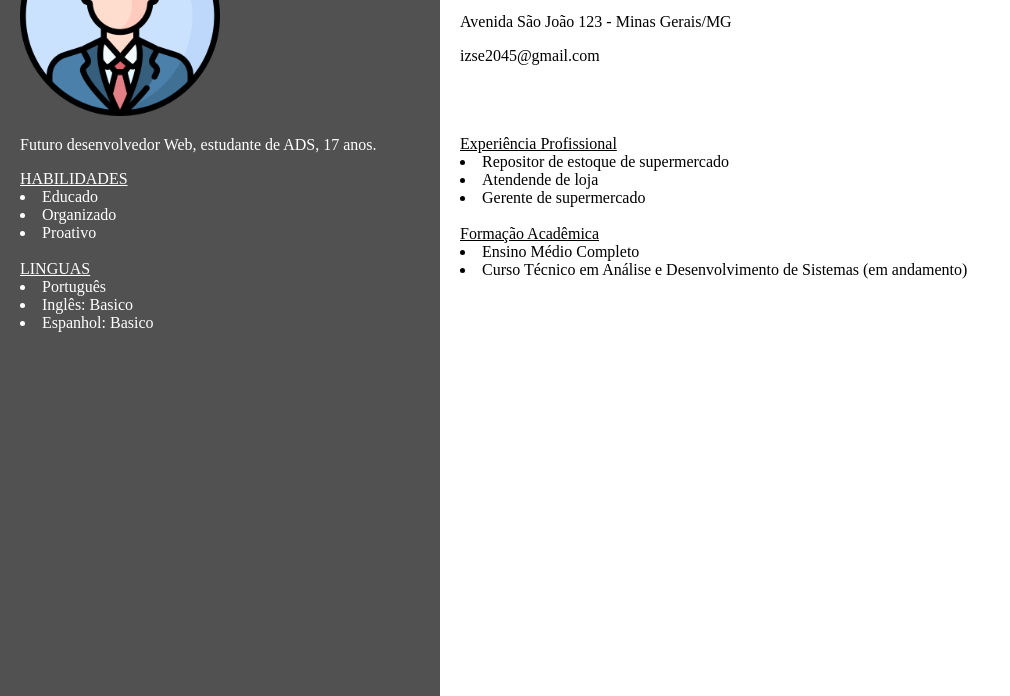
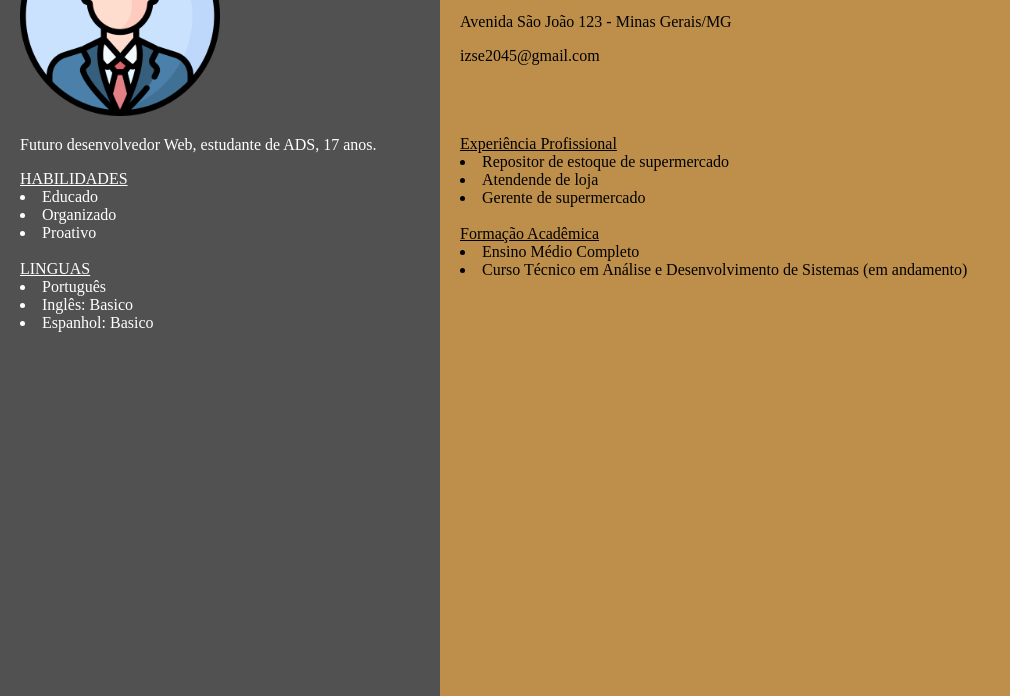
Before and after one commit to RM-Classroom/dwfe-ads-semana3-izhaks-ena-stack, a plain HTML site: page public/index.html in a window 1280 px wide. Shown: the part 104-800 px from the top of the page, without its empty margins (0-1010 px from the left). Drawn offline with Linux system fonts and the light colour scheme.

Commit message:
Atualização do README - matrícula: 1658233

```diff
--- a/public/style.css
+++ b/public/style.css
@@ -32,7 +32,7 @@ body {
 
 .direita {
     flex: 2;
-    background-color: #ffffff;
+    background-color: #bd8f4b;
     padding: 20px;
 }
 .titulo-principal { /*serve marcar um texto como título principal e uma descrição, e aproxima-los*/
```
